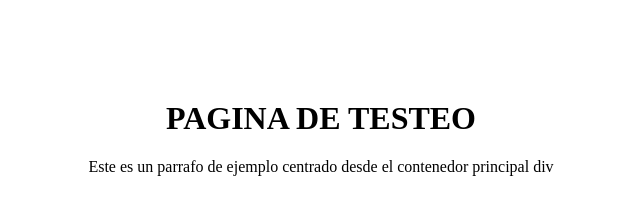
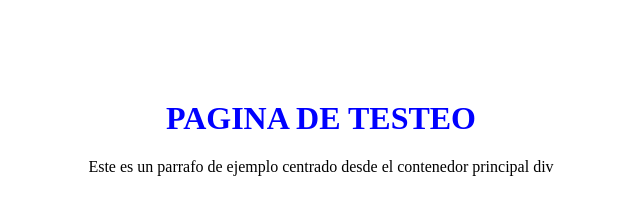
Before and after one commit to gregoriar/testeoGit, a plain HTML site: page index.html in a window 1280 px wide. Shown: the whole page, without its empty margins (319-959 px from the left). Drawn offline with Linux system fonts and the light colour scheme.

Commit message:
Update index.html

```diff
--- a/index.html
+++ b/index.html
@@ -5,7 +5,7 @@
   <body>
     <div align="center">
 
-        <h1 style="margin-top:100px; color=blue;">PAGINA DE TESTEO</h1>
+        <h1 style="margin-top:100px; color:blue;">PAGINA DE TESTEO</h1>
         <p>Este es un parrafo de ejemplo centrado desde el contenedor principal div </p>
     </div>
   </body>
```
